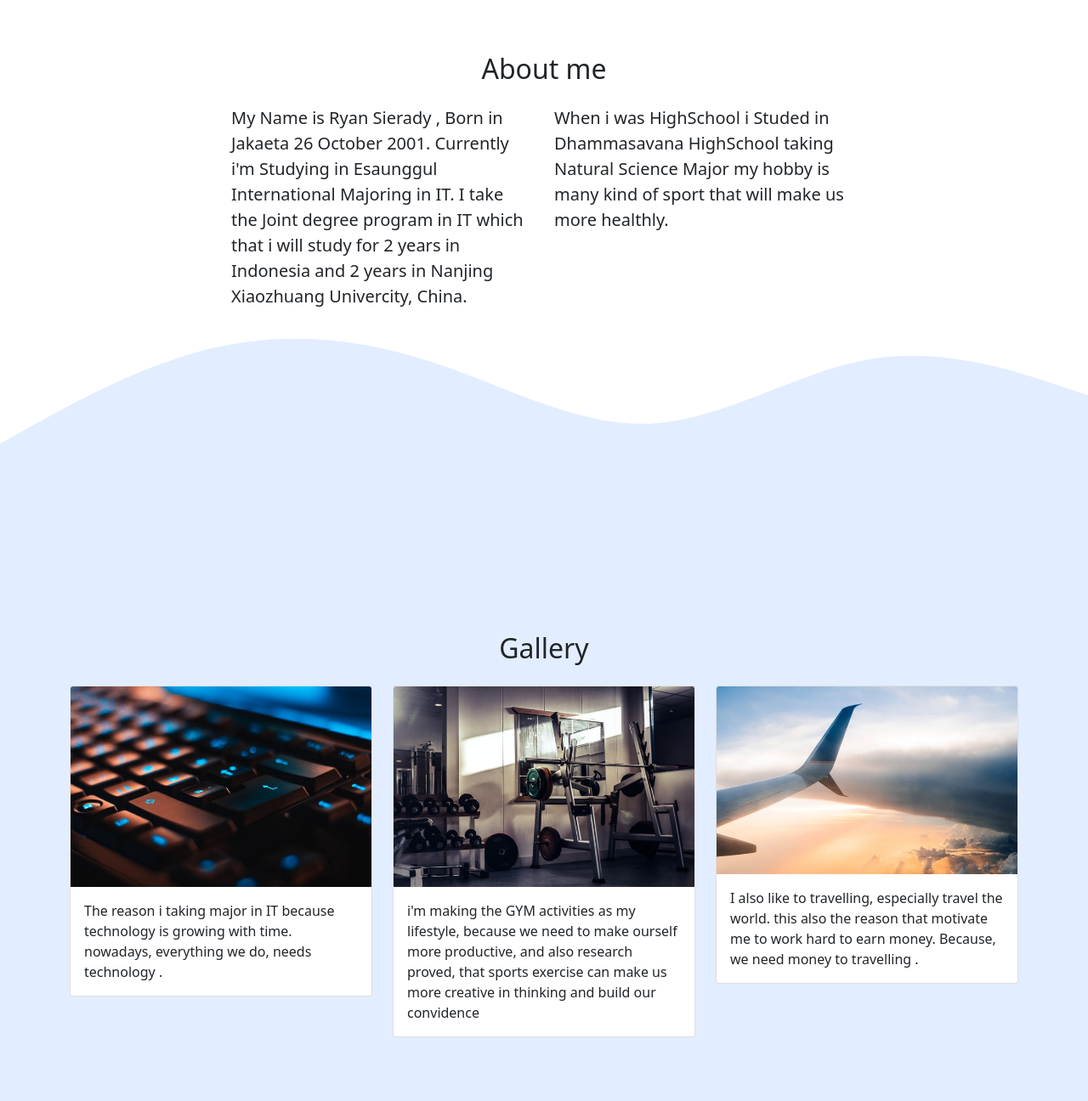
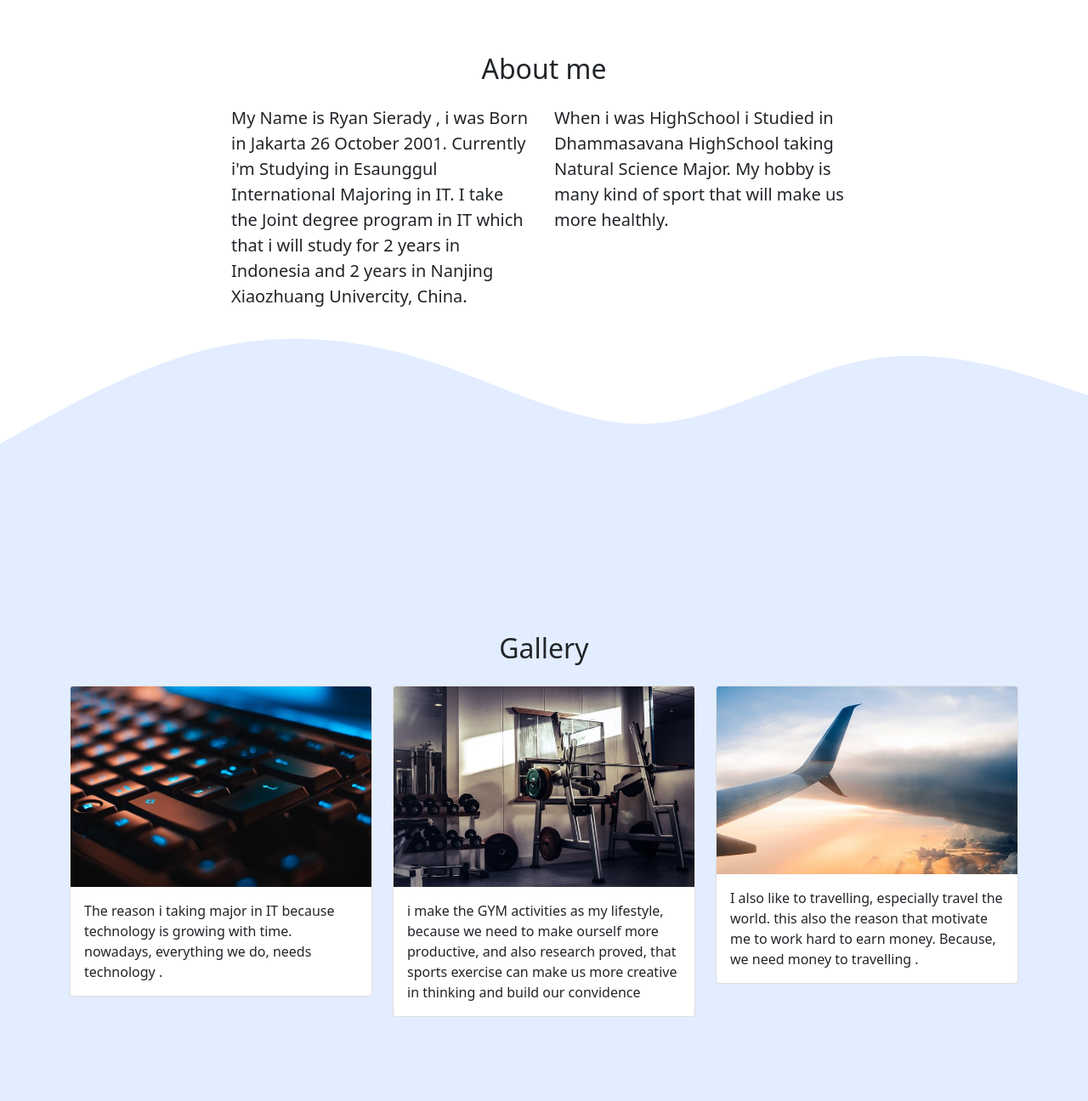
Before and after one commit to rsdy26/ryansierady.github.io, a plain HTML site: page index.html in a window 1280 px wide. Shown: the part 720-2016 px from the top of the page at 85% size. Drawn offline with nearby package versions, Linux system fonts and the light colour scheme.

Commit message:
benerin typo

```diff
--- a/index.html
+++ b/index.html
@@ -61,12 +61,12 @@
         <div class="row justify-content-center fs-5">
           <div class="col-md-4">
             <p>
-              My Name is Ryan Sierady , Born in Jakaeta 26 October 2001. Currently i'm Studying in Esaunggul International Majoring in IT. I take the Joint degree program in IT which that i will study for 2 years in Indonesia and 2 years in
-              Nanjing Xiaozhuang Univercity, China.
+              My Name is Ryan Sierady , i was Born in Jakarta 26 October 2001. Currently i'm Studying in Esaunggul International Majoring in IT. I take the Joint degree program in IT which that i will study for 2 years in Indonesia and 2
+              years in Nanjing Xiaozhuang Univercity, China.
             </p>
           </div>
           <div class="col-md-4">
-            <p>When i was HighSchool i Studed in Dhammasavana HighSchool taking Natural Science Major my hobby is many kind of sport that will make us more healthly.</p>
+            <p>When i was HighSchool i Studied in Dhammasavana HighSchool taking Natural Science Major. My hobby is many kind of sport that will make us more healthly.</p>
           </div>
         </div>
       </div>
@@ -102,7 +102,7 @@
               <img src="img/2.jpg" class="card-img-top" alt="foto2" />
               <div class="card-body">
                 <p class="card-text">
-                  i'm making the GYM activities as my lifestyle, because we need to make ourself more productive, and also research proved, that sports exercise can make us more creative in thinking and build our convidence
+                  i make the GYM activities as my lifestyle, because we need to make ourself more productive, and also research proved, that sports exercise can make us more creative in thinking and build our convidence
                 </p>
               </div>
             </div>
```
